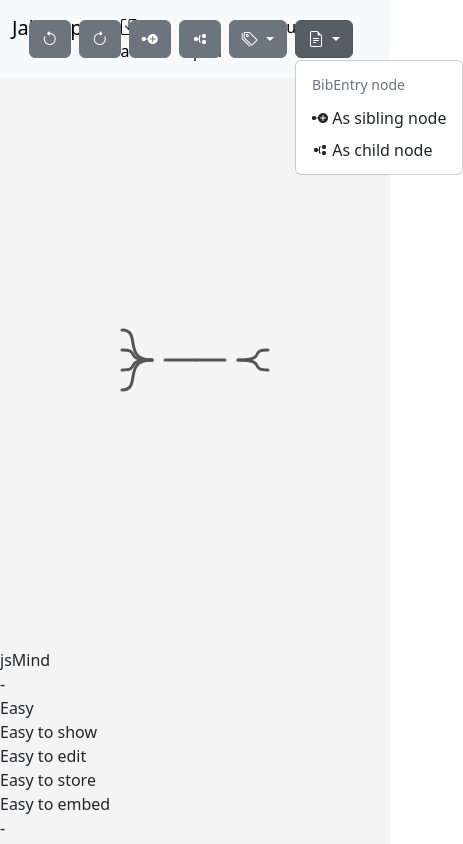
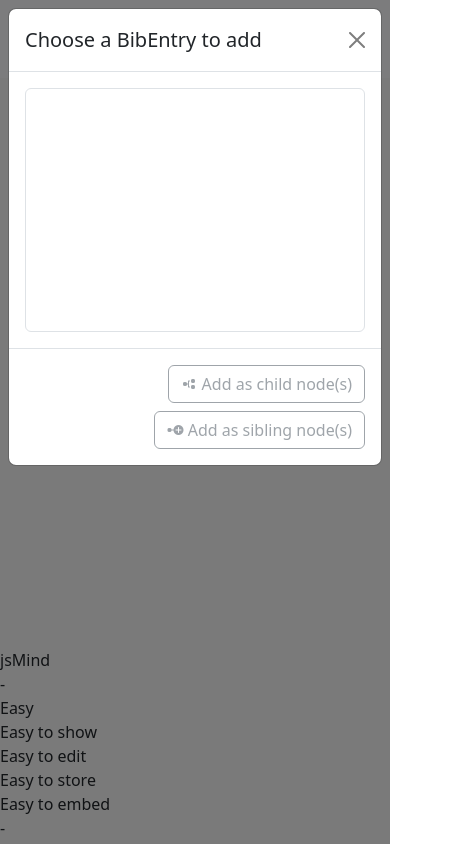
Before and after one commit to JabRef/jabmap, a website built with Vite: page index.html in a window 390 px wide. Both pictures are taken after a click on the button 324 px from the left and 39 px from the top of the page. Shown: the whole page, 463 px wide, since content can reach past the window. Built offline with nearby package versions, Linux system fonts and the light colour scheme.

Commit message:
Replaced AddBibEntries' dropdown with separated buttons in selection form and added handling different scenarios while listing BibEntries

```diff
--- a/index.html
+++ b/index.html
@@ -105,21 +105,10 @@
               </button>
             </div>
           </div>
-        <!--BibEntry nodes Dropdown-->
-        <div class="dropdown">
-          <button class="btn btn-secondary dropdown-toggle me-2" type="button" id="BibEntryDropdownMenuButton" data-bs-toggle="dropdown">
+          <!--BibEntry nodes Button-->
+          <button id="newBibEntryButton" class="btn btn-secondary me-2" type="button" data-bs-toggle="modal" title="New BibEntry node" data-bs-target="#selectBibEntriesModal">
             <i class="bi bi-file-earmark-text"></i>
           </button>
-          <div class="dropdown-menu">
-            <h6 class="dropdown-header">BibEntry node</h6>
-            <button id="addBibEntryAsSiblingBtn" class="dropdown-item">
-              <i class="bi bi-node-plus-fill"> </i> As sibling node
-            </button>
-            <button id="addBibEntryAsChildBtn" class="dropdown-item">
-              <i class="bi bi-diagram-2-fill" style="transform: rotate(-90deg); display: inline-block;"> </i> As child node
-            </button>
-          </div>
-        </div>
       </div>
       <div style="flex-basis: 33%; max-width: 33%;"></div>
     </div>
@@ -148,6 +137,29 @@
     </div>
   </div>
 
+  <!-- Modal for the "Add BibEntries" dialog-->
+  <div class="modal fade" id="selectBibEntriesModal" tabindex="-1" role="dialog">
+    <div class="modal-dialog" role="document">
+      <div class="modal-content">
+        <div class="modal-header">
+          <h5 class="modal-title" id="exampleModalLabel">Choose a BibEntry to add</h5>
+          <button type="button" class="btn-close" data-bs-dismiss="modal" aria-label="Close"></button>
+        </div>
+        <div class="modal-body">
+          <select class="form-select overflow-x-auto" id="addBibEntriesSelect" size="10"></select>
+        </div>
+        <div class="modal-footer">
+          <button type="button" id="addChildBibEntriesBtn" class="btn btn-outline-secondary" data-bs-dismiss="modal">
+            <i class="bi bi-diagram-2-fill" style="transform: rotate(-90deg); display: inline-block;"></i> Add as child node(s)
+          </button>
+          <button type="button" id="addSiblingBibEntriesBtn" class="btn btn-outline-secondary" data-bs-dismiss="modal">
+            <i class="bi bi-node-plus-fill"> </i> Add as sibling node(s)
+          </button>
+        </div>
+      </div>
+    </div>
+  </div>
+
   <script type="module" src="/src/main.js"></script>
 </body>
 
--- a/src/main.js
+++ b/src/main.js
@@ -289,6 +289,69 @@ newChildBtn.onclick = function () {
     }
 }
 
+newBibEntryButton.onclick = async function () {
+    // prepare a placeholder for the list of mind map's BibEntries
+    let availableEntries;
+    // and for a message for the case selection should be interrupted
+    let denyMessage;
+
+    // access bootstrap's <form-select> element and confirm buttons
+    let bsSelect = document.getElementById('addBibEntriesSelect');
+    let addChildBtn = document.getElementById('addChildBibEntriesBtn');
+    let addSiblingBtn = document.getElementById('addSiblingBibEntriesBtn');
+
+    // if a node is selected, get BibEntries
+    if (jm.get_selected_node()) {
+        availableEntries = await httpClient.listEntries();
+        // if there're no Entries, set a deny message
+        denyMessage = availableEntries.length !== 0 ? denyMessage :
+            `There\'re no BibEntries currently stored in ` +
+            `${httpClient.currentLibrary.slice(0, httpClient.currentLibrary.length - 13)}.`
+    } else {
+        // if no node's selected, set a deny message
+        denyMessage = 'Please select a node first.';
+    }
+
+    // if selection should be interrupted
+    if (!!denyMessage) {
+        // show the message and disable related buttons
+        bsSelect.innerHTML = `<div>${denyMessage}</div>`;
+        toggleButtonsEnabled([addChildBtn, addSiblingBtn], false);
+
+        return;
+    }
+
+    // otherwise ensure add-buttons are enabled
+    toggleButtonsEnabled([addChildBtn, addSiblingBtn], true);
+    // and replace select's options with retrieved ones
+    bsSelect.innerHTML = '';
+    for (let i = 0; i < availableEntries.length; i++) {
+        bsSelect.innerHTML +=
+            `<option value=${availableEntries[i].id}>` +
+            `${availableEntries[i].id}: ` +
+            `${availableEntries[i].title}` +
+            `</option>`;
+    }
+}
+
+/**
+ * Turns on and off given buttons using their .disabled property.
+ * * Note: buttons (*even a single one*) should be passed as an array / list.
+ * @param {Array} buttons - The list of bootstrap buttons to toggle.
+ * @param {boolean} isEnabled - The flag to set buttons' .disabled property to.
+ */
+function toggleButtonsEnabled(buttons, isEnabled) {
+    buttons.forEach(b => b.disabled = !isEnabled);
+}
+
+addChildBibEntriesBtn.onclick = function () {
+    console.log('Added BibEntries as children');
+}
+
+addSiblingBibEntriesBtn.onclick = function () {
+    console.log('Added BibEntries as siblings');
+}
+
 // icon-dropdown menu button handlers
 iconCycleBtn.onclick = function () {
     if(jm != null) {
```
